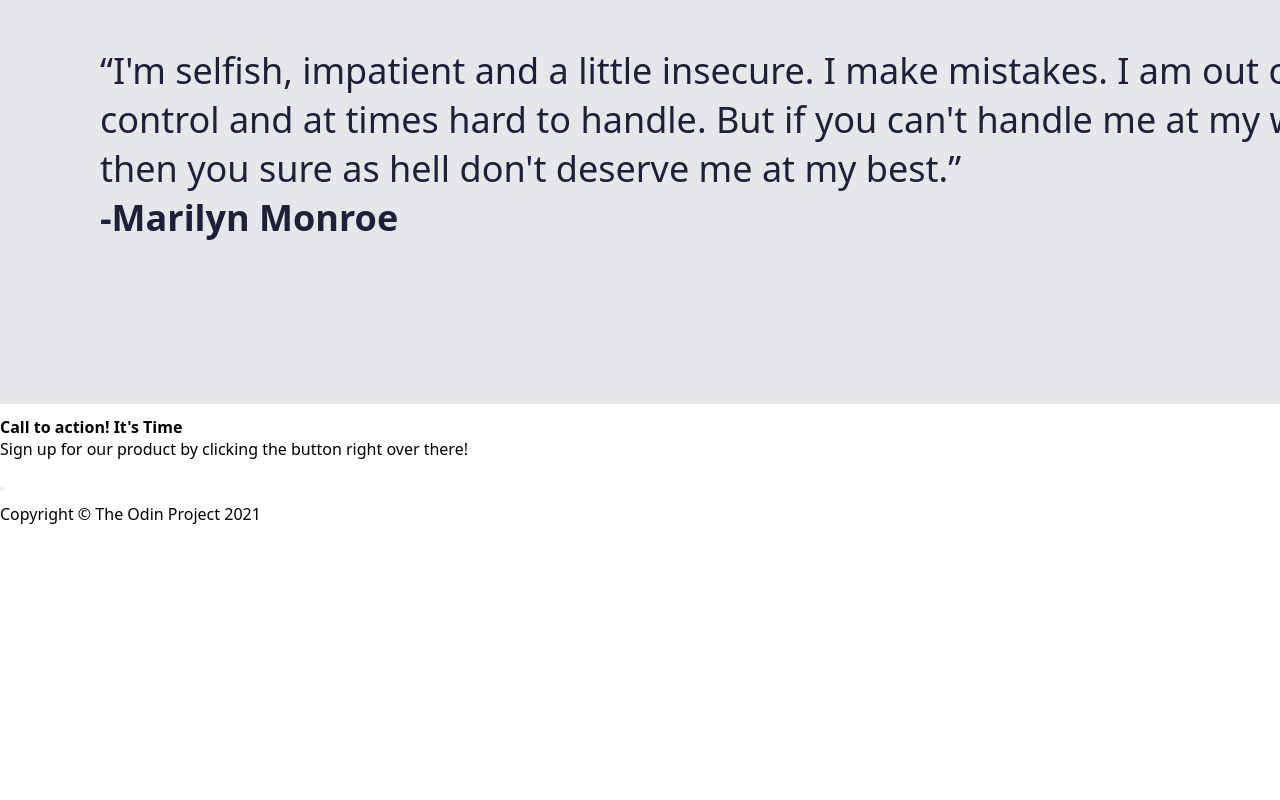
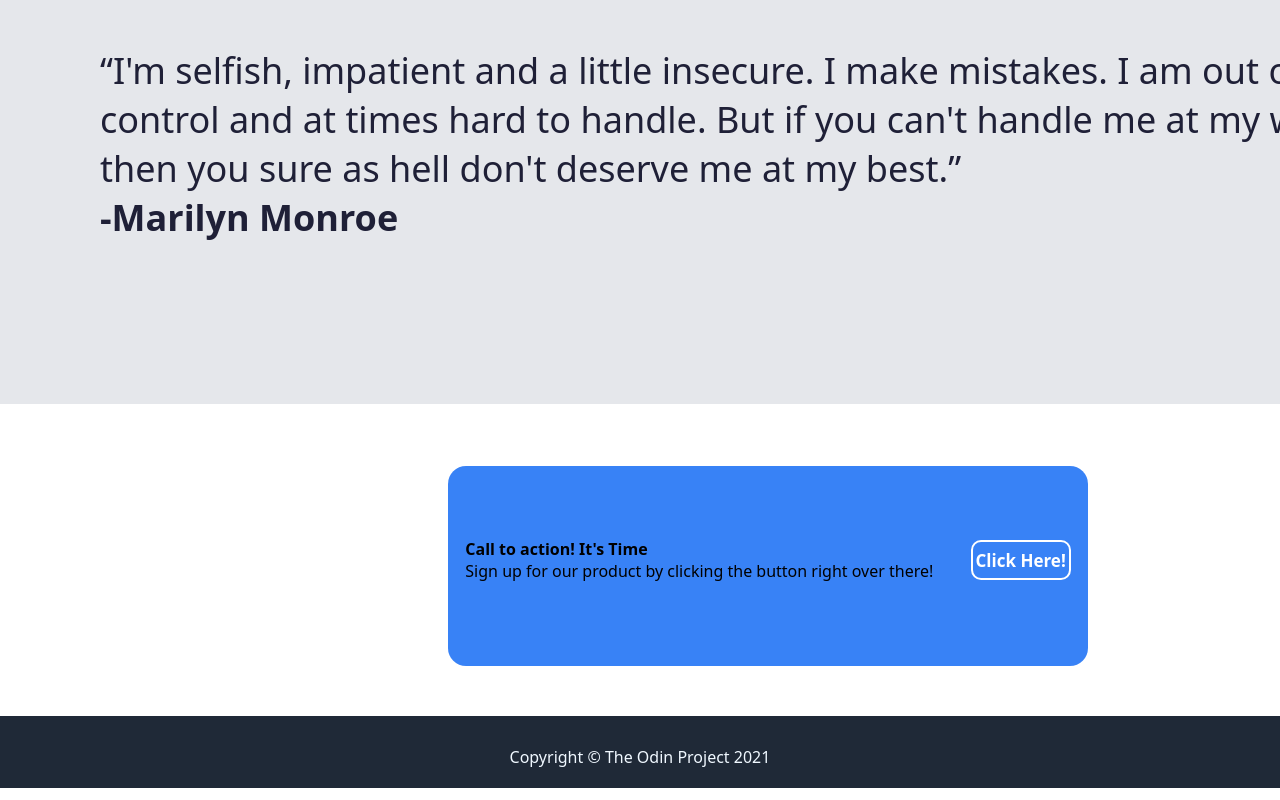
Before and after one commit to githubyasser01/landing-page, a plain HTML site: page index.html in a window 1280 px wide. Shown: the part 1332-2132 px from the top of the page. Before the commit the page ends 1869 px from the top, so only its background shows below. Drawn offline with Linux system fonts and the light colour scheme.

Commit message:
Code up bottom section. rm old styles.css folder.

```diff
--- a/index.html
+++ b/index.html
@@ -35,15 +35,17 @@
 
     </div>
     <div class="quote">
-        <p style="display: inline-block">
+        <div style="display: inline-block">
         “I'm selfish, impatient and a little insecure. I make mistakes. I am out of control and at times hard to handle.
-        But if you can't handle me at my worst, then you sure as hell don't deserve me at my best.” <br> <strong> -Marilyn Monroe </strong> </p>
+        But if you can't handle me at my worst, then you sure as hell don't deserve me at my best.” <br> <strong> -Marilyn Monroe </strong> </div>
     </div>
 
-    <div>
 <div class="bottom">
-        <p> <strong>Call to action! It's Time</strong><br>Sign up for our product by clicking the button right over there!</p>
-    <button> </button>
+
+        <div class="action">
+            <p> <strong>Call to action! It's Time</strong><br>Sign up for our product by clicking the button right over there!</p>
+                <button> Click Here!</button>
+        </div>
 
     <footer>
         Copyright &#169; The Odin Project 2021
--- a/style.css
+++ /dev/null
@@ -1,92 +0,0 @@
-*{
-    font-family: system-ui, -apple-system, BlinkMacSystemFont, 'Segoe UI', Roboto, Oxygen, Ubuntu, Cantarell, 'Open Sans', 'Helvetica Neue', sans-serif;
-    padding: 0;
-    margin-top: 0px;
-    margin-bottom:12px;
-    margin-left: 0px;
-    margin-right:0px;
-}
-body{
-    display: flex;
-    flex-direction: column;
-}
-
-header{
-    display: flex;
-    margin-bottom: 0px;
-    width: 100%;
-    flex: 0.05 0.05 auto;
-    padding: 20px;
-    justify-content: space-around;
-    background-color: #1F2937;
-    color: white;
-}
-
-header>ul{
-    list-style: none;
-    display: flex;
-    text-align: right;
-    gap:13px;
-    cursor: pointer;
-    justify-self: flex-end;
-}
-
-
-header .logo{
-    color: #f9faf8;
-    font-size: 18px;
-}
-
-.second-header{
-    flex: 0.2 0.2 auto;
-    margin-right: 0px;
-    width: 100%;
-    background-color: #1F2937;
-    color: white;
-    display: flex;
-    align-items: center;
-    justify-content: space-around;
-    gap: 80px;
-
-}
-
-.left{
-    display: flex;
-    flex-direction: column;
-    padding-right: 0px;
-    margin-left: 300px;
-    width: 650px;
-}
-
-.header-img{
-    margin-right: 15%;
-}
-
-.left button{
-    height: 40px;
-    width: 100px;
-    border-radius: 10px;
-    border-style: none;
-    font-size: 17px;
-    font-weight: bold;
-    color:white;
-    background-color: #3882f6;
-    cursor: pointer;
-    margin-left: 20px;
-
-}
-
-.header-announcement{
-    font-size: 48px;
-    color: white;
-    font-weight: 800;
-    width: max-content;
-}
-
-.header-subtext{
-    font-size: 18px;
-    color: #E5E7EB;
-    width: 60%;
-    padding-left: 20px;
-    height: fit-content;
-}
--- a/styles/bottom.css
+++ b/styles/bottom.css
@@ -1,4 +1,53 @@
 .bottom{
     flex: 0.25 0.25 0;
+    width: 100%;
+    flex-direction: column;
+    display: flex;
+    align-items: center;
 
 }
+.action{
+    width: 50%;
+    height: 200px;
+    margin-left: 20%;
+    background-color: #3882F6;
+    border-radius: 18px;
+    margin-top: 50px;
+    margin-bottom: 50px;
+    display: flex;
+    justify-content: space-evenly;
+    align-content: center;
+    fill-opacity: 50%;
+}
+
+.action>p{
+    height: fit-content;
+    align-self: center;
+
+}
+
+
+.action button{
+    align-self: center;
+    height: 40px;
+    width: 100px;
+    border-radius: 10px;
+    border-style: solid;
+    font-size: 17px;
+    font-weight: bold;
+    color:white;
+    background-color: #3882f6;
+    border-color: white;
+    cursor: pointer;
+    margin-left: 20px;
+}
+
+footer{
+    color:aliceblue;
+    font-weight: 500;
+    width: 100%;
+    padding-bottom: 20px;
+    padding-top:30px;
+    text-align: center;
+    background-color: #1F2937;
+}
```
